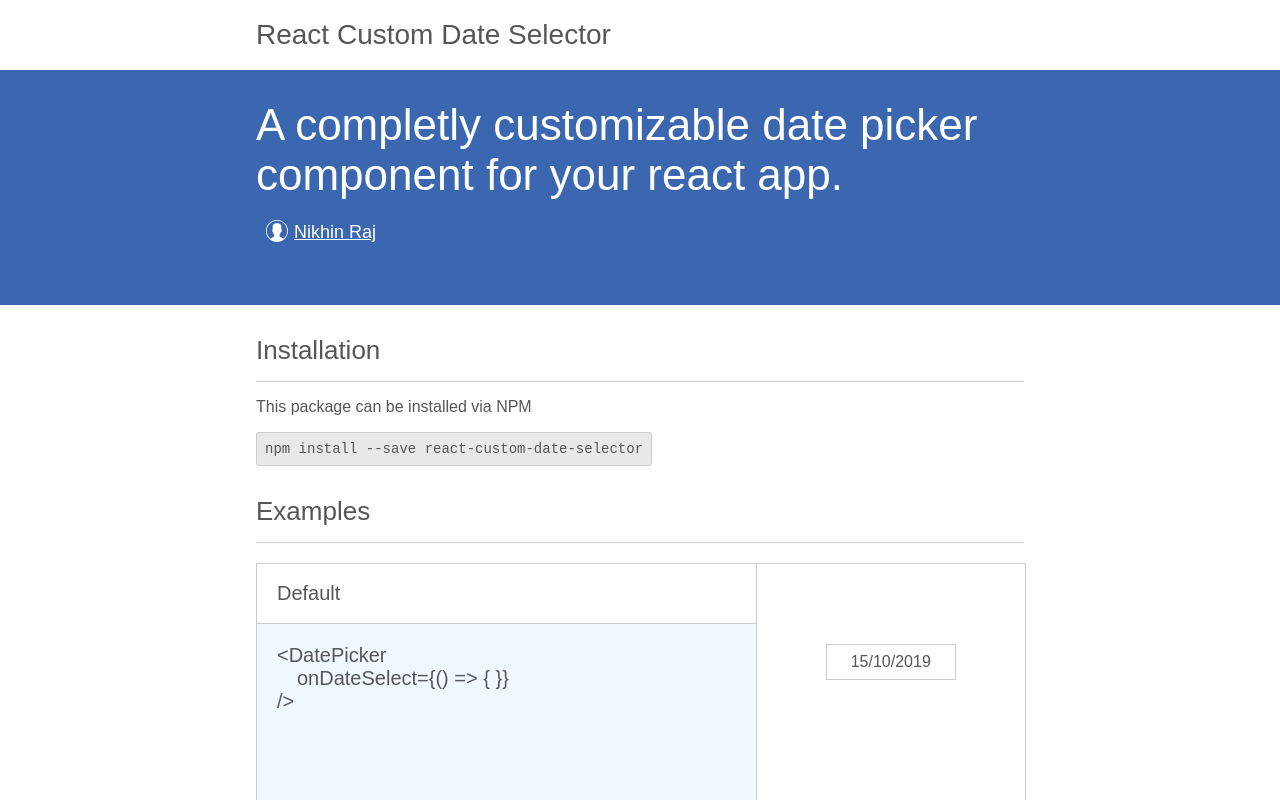
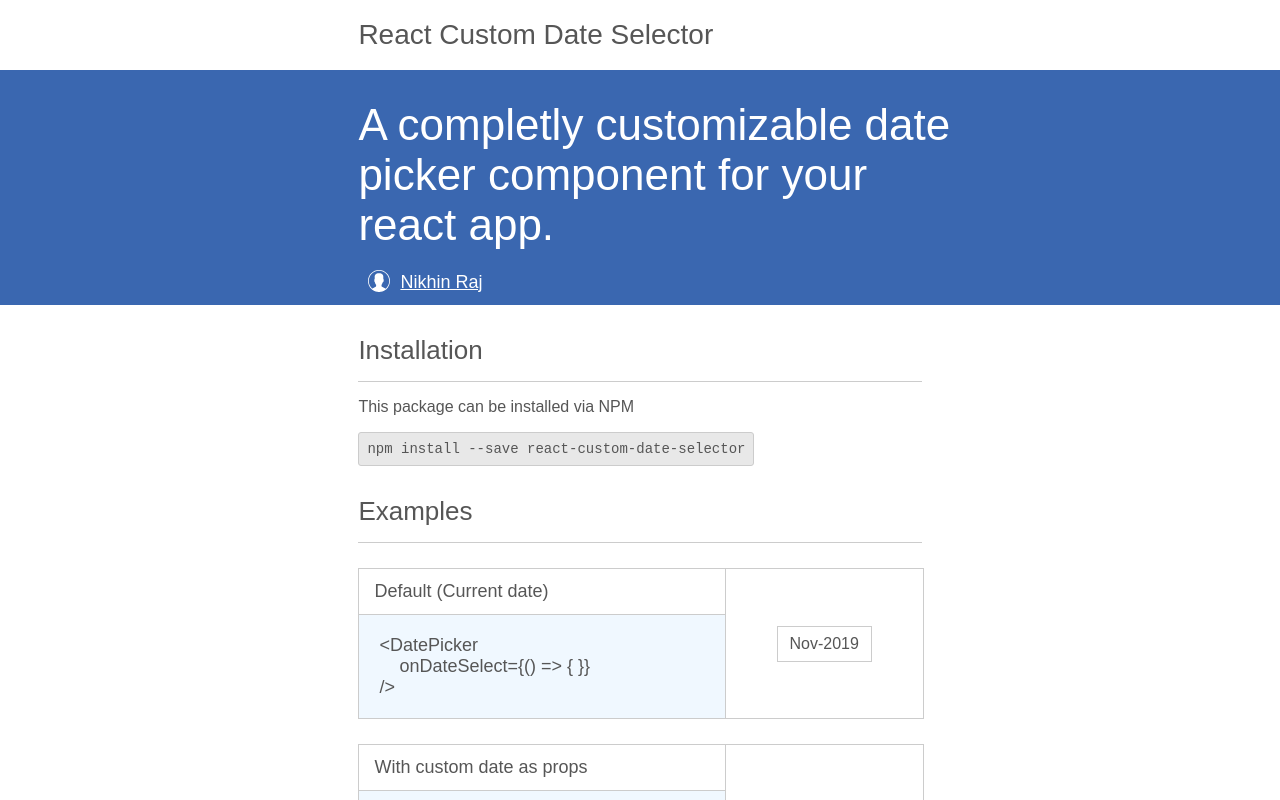
Before and after one commit to Nikhinrajkk/react-date-picker, a React app: page / in a window 1280 px wide. Shown: the top 800 px of the page. Built offline with nearby package versions, Linux system fonts and the light colour scheme.

Commit message:
Adding MonthPicker Option

```diff
--- a/src/index.jsx
+++ b/src/index.jsx
@@ -4,7 +4,7 @@ import DatePicker from './js/date-picker';
 
 import './styles.css';
 
-const renderDatePickerExample = (title, input, color, iconURL, iconPosition, selectorStyle) => {
+const renderDatePickerExample = (title, date, input, color, iconURL, iconPosition, selectorStyle) => {
   const style = {
     backgroundColor: 'gray',
     color: 'white',
@@ -20,6 +20,7 @@ const renderDatePickerExample = (title, input, color, iconURL, iconPosition, sel
         <div className="example-content">
           <div>{`<DatePicker`}</div>
           <div className="code-param">{`onDateSelect={() => { }}`}</div>
+          {date && <div className="code-param">{`date="${date}"`}</div>}
           {input && <div className="code-param">{`input={true}`}</div>}
           {color && <div className="code-param">{`color="#32A852"`}</div>}
           {iconURL && <div className="code-param">{`iconURL="assets/calendar.svg"`}</div>}
@@ -35,6 +36,9 @@ const renderDatePickerExample = (title, input, color, iconURL, iconPosition, sel
       <div className="dp-example-wrapper">
         <DatePicker
           input={input}
+          monthSelector={true}
+          date={date ? date : null}
+          seperator="-"
           color={color ? color : '#1CA6D9'}
           iconURL={iconURL ? "assets/calendar.svg" : ''}
           iconPosition={iconPosition ? "left" : "right"}
@@ -83,12 +87,13 @@ class MyApp extends Component {
           <div className="title">
             Examples
           </div>
-          {renderDatePickerExample("Default")}
-          {renderDatePickerExample("With input selector", true)}
-          {renderDatePickerExample("With custom color", false, '#32A852')}
-          {renderDatePickerExample("With custom icon", false, false, true)}
-          {renderDatePickerExample("With icon at lrft position", false, false, true, "left")}
-          {renderDatePickerExample("With custom styles for Button / Input selector", false, false, false, false, true)}
+          {renderDatePickerExample("Default (Current date)")}
+          {renderDatePickerExample("With custom date as props", '15/8/2019')}
+          {renderDatePickerExample("With input selector", false, true)}
+          {renderDatePickerExample("With custom color", false, false, '#32A852')}
+          {renderDatePickerExample("With custom icon", false, false, false, true)}
+          {renderDatePickerExample("With icon at lrft position", false, false, false, true, "left")}
+          {renderDatePickerExample("With custom styles for Button / Input selector", false, false, false, false, false, true)}
         </div>
 
       </div >
--- a/src/js/date-picker/datePicker.jsx
+++ b/src/js/date-picker/datePicker.jsx
@@ -36,8 +36,8 @@ class DatePicker extends Component {
   componentDidMount = () => {
     let currentDate = new Date();
 
-    if (this.props.defaultDate) {
-      const splitDate = this.props.defaultDate.split('/');
+    if (this.props.date) {
+      const splitDate = this.props.date.split('/');
       const stdDateFormat = `${splitDate[1]}/${splitDate[0]}/${splitDate[2]}`;
       currentDate = new Date(stdDateFormat);
     }
@@ -47,7 +47,7 @@ class DatePicker extends Component {
     const year = currentDate.getFullYear();
 
     this.setState({
-      selectedDate: this.props.defaultDate ? this.props.defaultDate : `${day}/${month + 1}/${year}`,
+      selectedDate: this.props.date ? this.props.date : `${day}/${month + 1}/${year}`,
       selectedDay: day,
       selectedMonth: month,
       selectedYear: year
@@ -66,6 +66,14 @@ class DatePicker extends Component {
     });
   };
 
+  formatDate = (day, month, year) => {
+    const { seperator, monthSelector } = this.props;
+    if (monthSelector) {
+      return `${monthArray[month].substring(0, 3)}${seperator}${year}`;
+    }
+    return `${day}${seperator}${month}${seperator}${year}`;
+  }
+
 
   onDateSelect = (evt) => {
     const { selectedMonth, selectedYear } = this.state;
@@ -78,7 +86,7 @@ class DatePicker extends Component {
     });
     this.hidePopup();
     if (this.props.onDateSelect) {
-      this.props.onDateSelect(date);
+      this.props.onDateSelect(this.formatDate(day, selectedMonth + 1, selectedYear));
     }
   };
 
@@ -86,12 +94,21 @@ class DatePicker extends Component {
     const { selectedDay, selectedYear } = this.state;
     const month = evt.target.innerText;
     const monthIndex = monthArray.findIndex(item => item.includes(month));
+    if (this.props.monthSelector) {
+      this.setState({
+        selectedMonth: monthIndex,
+        selectedDate: `${selectedDay}/${monthIndex + 1}/${selectedYear}`,
+        showMonthPicker: false,
+        showPopup: false
+      });
+    } else {
       this.setState({
         selectedMonth: monthIndex,
         selectedDate: `${selectedDay}/${monthIndex + 1}/${selectedYear}`,
         showMonthPicker: false,
         showDatePicker: true
       });
+    }
   };
 
   onYearSelect = (evt) => {
@@ -141,11 +158,13 @@ class DatePicker extends Component {
   };
 
   onMonthPickerSelect = () => {
+    if (!this.props.monthSelector) {
       this.setState({
         showYearPicker: false,
         showMonthPicker: true,
         showDatePicker: false
       });
+    }
   };
 
   onYearPickerSelect = () => {
@@ -168,12 +187,93 @@ class DatePicker extends Component {
     return {};
   }
 
+
+  renderDatePicker = () => {
+    const { selectedDay, selectedMonth, selectedYear } = this.state;
+
+    const monthDays = this.daysInMonth(selectedMonth, selectedYear);
+    const startDay = new Date(`${selectedMonth + 1}/1/${selectedYear}`).getDay();
+    let dateArray = [];
+    dateArray = new Array(42).fill(null);
+    for (let index = startDay, startDate = 1; startDate <= monthDays; index += 1, startDate += 1) {
+      dateArray[index] = startDate;
+    }
+
+    return (
+      <div>
+        <div className="week-name-wrapper">
+          <div>Su</div>
+          <div>Mo</div>
+          <div>Tu</div>
+          <div>We</div>
+          <div>Th</div>
+          <div>Fr</div>
+          <div>Sa</div>
+        </div>
+        <div className="date-wrapper">
+          {dateArray.map((day, index) => (
+            <div
+              onClick={evt => this.onDateSelect(evt)}
+              role="presentation"
+              key={`${index}-${day}`}
+              className={day !== null
+                ? `date-item` : 'date-space'}
+              style={day !== null ? this.getSelectionStyles(day, selectedDay) : {}}
+            >
+              {day}
+            </div>
+          ))}
+        </div>
+      </div>
+    )
+  }
+
+  renderMonthPicker = () => {
+    const { selectedMonth } = this.state;
+    return (
+      <div className="month-wrapper">
+        {monthArray.map((month, index) => (
+          <div
+            onClick={evt => this.onMonthSelect(evt)}
+            role="presentation"
+            key={month}
+            className="month-item"
+            style={this.getSelectionStyles(index, selectedMonth)}
+          >
+            {month.substring(0, 3)}
+          </div>
+        ))}
+      </div>
+    )
+  }
+
+  renderYearPicker = () => {
+    const { selectedYear } = this.state;
+
+    const yearArray = Array.from(Array(12), (year = selectedYear - 5, i) => year + i);
+
+    return (
+      <div className="year-wrapper">
+        {yearArray.map(year => (
+          <div
+            onClick={evt => this.onYearSelect(evt)}
+            role="presentation"
+            key={year}
+            className="year-item"
+            style={this.getSelectionStyles(year, selectedYear)}
+          >
+            {year}
+          </div>
+        ))}
+      </div>
+    )
+  }
+
   render() {
     const {
       showYearPicker,
       showMonthPicker,
       showDatePicker,
-      selectedDate,
       selectedDay,
       selectedMonth,
       selectedYear,
@@ -184,18 +284,10 @@ class DatePicker extends Component {
       iconURL,
       selectorStyle = {},
       input = false,
-      iconPosition = 'right'
+      iconPosition = 'right',
+      monthSelector = false,
     } = this.props;
 
-    const monthDays = this.daysInMonth(selectedMonth, selectedYear);
-    const startDay = new Date(`${selectedMonth + 1}/1/${selectedYear}`).getDay();
-    let dateArray = [];
-    dateArray = new Array(42).fill(null);
-    for (let index = startDay, startDate = 1; startDate <= monthDays; index += 1, startDate += 1) {
-      dateArray[index] = startDate;
-    }
-
-    const yearArray = Array.from(Array(12), (year = selectedYear - 5, i) => year + i);
 
     const iconPositionStyle = iconPosition === 'left' ? { flexDirection: 'row-reverse' } : {};
     const iconStyle = iconPosition === 'left' ? { marginLeft: 0, marginRight: 5 } : {};
@@ -208,7 +300,7 @@ class DatePicker extends Component {
           ? (
             <input
               type="text"
-              value={selectedDate}
+              value={this.formatDate(selectedDay, selectedMonth + 1, selectedYear)}
               onClick={() => this.hidePopup()}
               style={selectorStyle}
               className="date-picker-selector"
@@ -220,7 +312,7 @@ class DatePicker extends Component {
               onClick={() => this.hidePopup()}
               role="presentation"
             >
-              {selectedDate}
+              {this.formatDate(selectedDay, selectedMonth + 1, selectedYear)}
               {iconURL
                 && (
                   <img src={this.props.iconURL} alt="icon" style={iconStyle} />
@@ -264,66 +356,9 @@ class DatePicker extends Component {
                     />
                   </div>
                 </div>
-                {showDatePicker
-                  && (
-                    <div>
-                      <div className="week-name-wrapper">
-                        <div>Su</div>
-                        <div>Mo</div>
-                        <div>Tu</div>
-                        <div>We</div>
-                        <div>Th</div>
-                        <div>Fr</div>
-                        <div>Sa</div>
-                      </div>
-                      <div className="date-wrapper">
-                        {dateArray.map((day, index) => (
-                          <div
-                            onClick={evt => this.onDateSelect(evt)}
-                            role="presentation"
-                            key={`${index}-${day}`}
-                            className={day !== null
-                              ? `date-item` : 'date-space'}
-                            style={day !== null ? this.getSelectionStyles(day, selectedDay) : {}}
-                          >
-                            {day}
-                          </div>
-                        ))}
-                      </div>
-                    </div>
-                  )}
-                {showMonthPicker
-                  && (
-                    <div className="month-wrapper">
-                      {monthArray.map((month, index) => (
-                        <div
-                          onClick={evt => this.onMonthSelect(evt)}
-                          role="presentation"
-                          key={month}
-                          className="month-item"
-                          style={this.getSelectionStyles(index, selectedMonth)}
-                        >
-                          {month.substring(0, 3)}
-                        </div>
-                      ))}
-                    </div>
-                  )}
-                {showYearPicker
-                  && (
-                    <div className="year-wrapper">
-                      {yearArray.map(year => (
-                        <div
-                          onClick={evt => this.onYearSelect(evt)}
-                          role="presentation"
-                          key={year}
-                          className="year-item"
-                          style={this.getSelectionStyles(year, selectedYear)}
-                        >
-                          {year}
-                        </div>
-                      ))}
-                    </div>
-                  )}
+                {showDatePicker && !monthSelector && this.renderDatePicker()}
+                {(showMonthPicker || (!showYearPicker && monthSelector)) && this.renderMonthPicker()}
+                {showYearPicker && this.renderYearPicker()}
               </div>
             </div>
           )}
@@ -333,11 +368,15 @@ class DatePicker extends Component {
 }
 
 DatePicker.propTypes = {
-  defaultDate: PropTypes.string
+  defaultDate: PropTypes.string,
+  monthSelector: PropTypes.bool,
+  seperator: PropTypes.string
 };
 
 DatePicker.defaultProps = {
-  defaultDate: ''
+  defaultDate: '',
+  monthSelector: false,
+  seperator: '/'
 };
 
 export default DatePicker;
--- a/src/js/date-picker/styles.css
+++ b/src/js/date-picker/styles.css
@@ -5,7 +5,7 @@
 }
 
 .date-picker-selector {
-  width: 130px;
+  max-width: 150px;
   display: flex;
   align-items: center;
   justify-content: center;
@@ -34,6 +34,7 @@
   margin-top: 5px;
   padding: 15px;
   box-sizing: border-box;
+  z-index: 100;
 }
 
 .arrow-up {
--- a/src/styles.css
+++ b/src/styles.css
@@ -14,11 +14,11 @@ body {
   display: flex;
   padding-left: 30px;
   font-size: 28px;
-  padding: 0 20%;
+  padding: 0 28%;
 }
 
 .sub-header {
-  padding: 100px 20% 25px 20%;
+  padding: 100px 25% 25px 28%;
   font-size: 44px;
   height: 180px;
   background-color: #3a67b0;
@@ -31,8 +31,6 @@ body {
   font-size: 18px;
   display: flex;
   align-items: center;
-  width: 110px;
-  justify-content: space-between;
   cursor: pointer;
 }
 
@@ -47,8 +45,12 @@ a {
   text-decoration-color: white;
 }
 
+a span {
+  margin-left: 10px;
+}
+
 .date-picker-body {
-  margin: 0 20%;
+  margin: 0 28%;
 }
 
 .title {
@@ -72,8 +74,7 @@ a {
 }
 
 .example-wrapper {
-  margin: 20px 0;
-  height: 300px;
+  margin: 25px 0;
   width: 100%;
   border: 1px solid #ccc;
   display: flex;
@@ -84,7 +85,6 @@ a {
 }
 
 .example-body {
-  height: 100%;
   width: 65%;
   border-right: 1px solid #ccc;
 }
@@ -95,14 +95,13 @@ a {
 
 .example-header {
   border-bottom: 1px solid #ccc;
-  padding: 18px 20px;
-  font-size: 20px;
+  padding: 12px 15px;
+  font-size: 18px;
 }
 
 .example-content {
   padding: 20px;
-  height: 200px;
-  font-size: 20px;
+  font-size: 18px;
   background-color: aliceblue;
 }
 
@@ -117,6 +116,6 @@ a {
 .dp-example-wrapper {
   display: flex;
   justify-content: center;
+  align-items: center;
   width: 35%;
-  padding-top: 80px;
 }
--- a/webpack.config.js
+++ b/webpack.config.js
@@ -41,5 +41,6 @@ module.exports = {
   },
   devServer: {
     port: 8080
-  }
+  },
+  devtool: 'source-map'
 };
```
Lines whose indentation alone changed are shown as unchanged.
